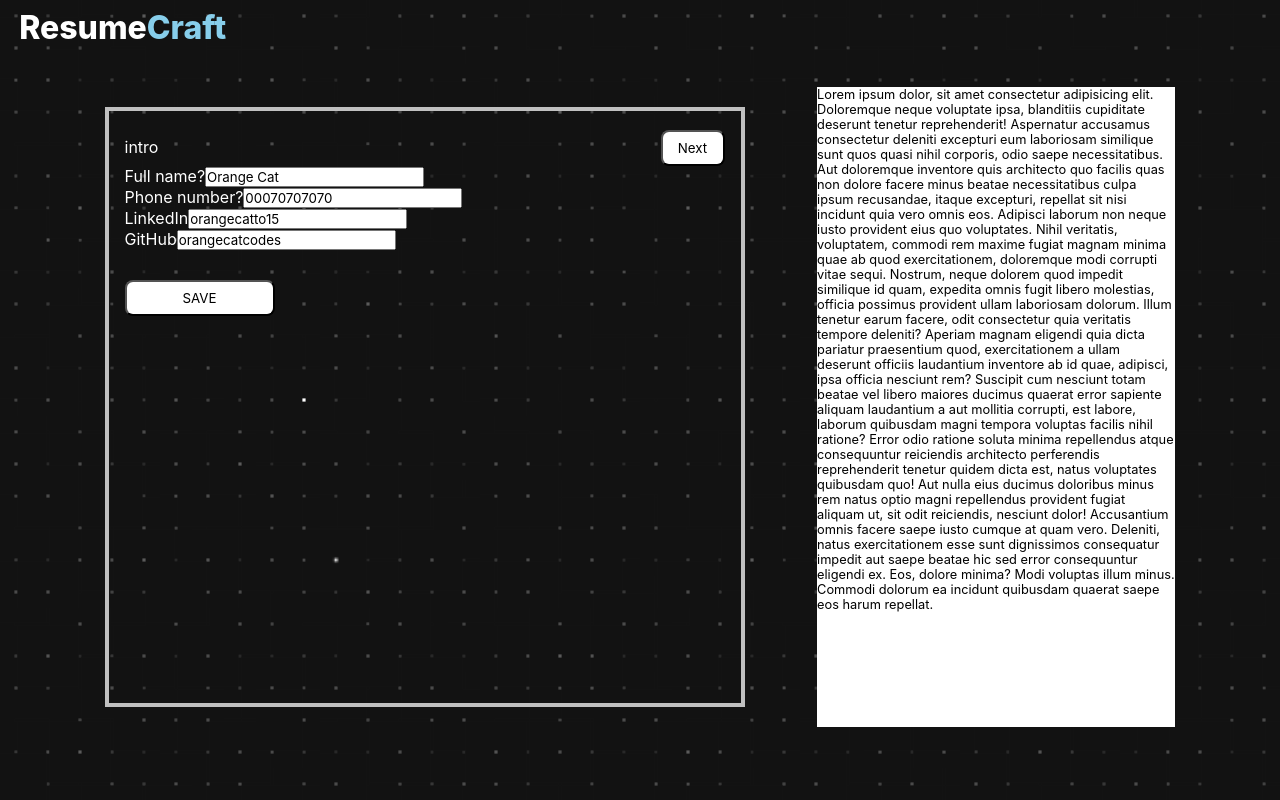
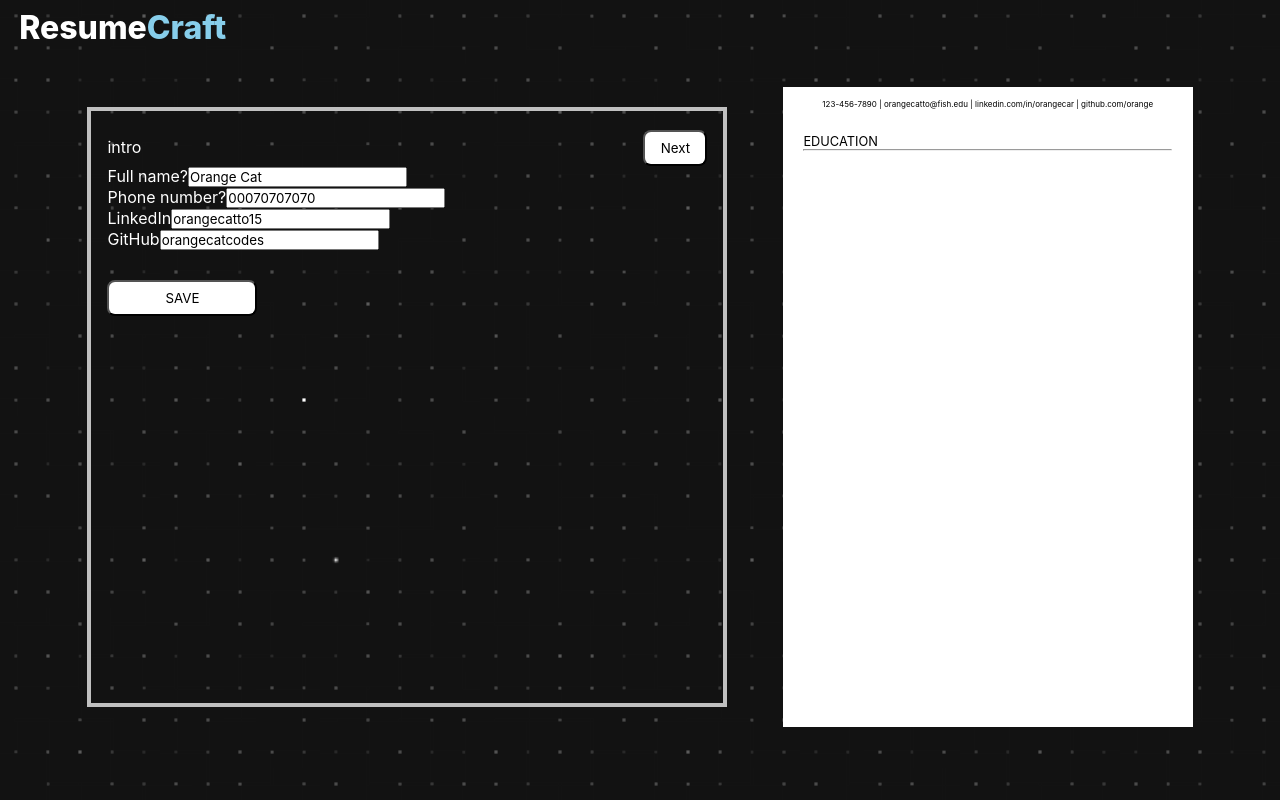
Before and after one commit to xplozion15/resume-craft, a React (Vite) app: page / in a window 1280 px wide. Both pictures are taken after a click on the button "GET STARTED". Built offline with nearby package versions, Linux system fonts and the light colour scheme; a web font is replaced by a local one.

Commit message:
chore: create latestStateObject to import latest state of infesection component

```diff
--- a/src/App.css
+++ b/src/App.css
@@ -55,8 +55,9 @@ button {
 }
 
 .resume-div {
+  font-family: "opensans";
   background-color: white;
-  width: 28vw;
+  width: 32vw;
   height: 80vh;
   overflow-y: scroll;
 }
@@ -93,3 +94,23 @@ input {
 textarea {
   color: black;
 }
+
+.resume-intro-container * {
+  padding:1%;
+  color: black;
+  text-align: center;
+}
+
+.contact-info {
+  font-size: 0.5rem;
+  font-weight: 400;
+}
+
+
+.education-container {
+  padding: 5%;
+}
+
+.education-title {
+  color: black;
+}
--- a/src/components/infoSection.jsx
+++ b/src/components/infoSection.jsx
@@ -1,7 +1,30 @@
 import { use, useState } from "react";
 import React from "react";
 
+
+// this object will be updated form the infosection getlateststatesinfo function and then i can export it to other resume component and then use it for preview
+
+let latestStatesInfoObject = {
+        personalInformation: "",
+        educationDetails: "",
+        workExperience:"",
+        projectDetails: "",
+        skillsInformation: "",
+}
+
 function InfoSection() {
+
+    function getLatestStatesInfo() {
+        latestStatesInfoObject.personalInformation = personalInfo;
+        latestStatesInfoObject.educationDetails =  education;
+        latestStatesInfoObject.workExperience = job;
+        latestStatesInfoObject.projectDetails = projects,
+        latestStatesInfoObject.skillsInformation = skills
+
+        console.log(latestStatesInfoObject);
+}
+
+
     const sections = ["intro", "education", "experience", "projects", "skills"];
     const [currentSection, setCurrentSection] = useState(0);
     const [personalInfo, setPersonalInfo] = useState({
@@ -844,7 +867,7 @@ function InfoSection() {
                                 />
                             </div>
 
-                            <button className="save-skills-button">SAVE</button>
+                            <button className="save-skills-button" onClick={getLatestStatesInfo}>SAVE</button>
                         </>
                     ) : null}
                 </div>
@@ -853,4 +876,4 @@ function InfoSection() {
     );
 }
 
-export { InfoSection };
+export { InfoSection , latestStatesInfoObject};
--- a/src/components/resumeSection.jsx
+++ b/src/components/resumeSection.jsx
@@ -1,40 +1,19 @@
 import { InfoSection } from "./infoSection.jsx";
+import { latestStatesInfoObject } from "./infoSection.jsx";
 
 function ResumeSection() {
   return (
     <>
       <div className="resume-div">
-        <p>
-          Lorem ipsum dolor, sit amet consectetur adipisicing elit. Doloremque
-          neque voluptate ipsa, blanditiis cupiditate deserunt tenetur
-          reprehenderit! Aspernatur accusamus consectetur deleniti excepturi eum
-          laboriosam similique sunt quos quasi nihil corporis, odio saepe
-          necessitatibus. Aut doloremque inventore quis architecto quo facilis
-          quas non dolore facere minus beatae necessitatibus culpa ipsum
-          recusandae, itaque excepturi, repellat sit nisi incidunt quia vero
-          omnis eos. Adipisci laborum non neque iusto provident eius quo
-          voluptates. Nihil veritatis, voluptatem, commodi rem maxime fugiat
-          magnam minima quae ab quod exercitationem, doloremque modi corrupti
-          vitae sequi. Nostrum, neque dolorem quod impedit similique id quam,
-          expedita omnis fugit libero molestias, officia possimus provident
-          ullam laboriosam dolorum. Illum tenetur earum facere, odit consectetur
-          quia veritatis tempore deleniti? Aperiam magnam eligendi quia dicta
-          pariatur praesentium quod, exercitationem a ullam deserunt officiis
-          laudantium inventore ab id quae, adipisci, ipsa officia nesciunt rem?
-          Suscipit cum nesciunt totam beatae vel libero maiores ducimus quaerat
-          error sapiente aliquam laudantium a aut mollitia corrupti, est labore,
-          laborum quibusdam magni tempora voluptas facilis nihil ratione? Error
-          odio ratione soluta minima repellendus atque consequuntur reiciendis
-          architecto perferendis reprehenderit tenetur quidem dicta est, natus
-          voluptates quibusdam quo! Aut nulla eius ducimus doloribus minus rem
-          natus optio magni repellendus provident fugiat aliquam ut, sit odit
-          reiciendis, nesciunt dolor! Accusantium omnis facere saepe iusto
-          cumque at quam vero. Deleniti, natus exercitationem esse sunt
-          dignissimos consequatur impedit aut saepe beatae hic sed error
-          consequuntur eligendi ex. Eos, dolore minima? Modi voluptas illum
-          minus. Commodi dolorum ea incidunt quibusdam quaerat saepe eos harum
-          repellat.
-        </p>
+        <div className="resume-intro-container">
+            <h2 className="name">{latestStatesInfoObject.personalInformation.fullName}</h2>
+            <p className="contact-info">123-456-7890 | orangecatto@fish.edu | linkedin.com/in/orangecar | github.com/orange</p>
+        </div>
+
+        <div className="education-container">
+            <p className="education-title">EDUCATION</p>
+            <hr />
+        </div>
       </div>
     </>
   );
--- a/src/index.css
+++ b/src/index.css
@@ -1,6 +1,11 @@
 @font-face {
   font-family: "inter";
   src: url("./src/assets/fonts/inter.ttf");
+}
+
+@font-face {
+  font-family: "opensans";
+  src: url("./src/assets/fonts/opensans.ttf");
 }
 
 body {
@@ -16,3 +21,8 @@ body {
   padding: 0;
   box-sizing: border-box;
 }
+
+
+.name {
+  font-size: 2rem;
+}
```
Also changed, not shown: src/assets/fonts/opensans.ttf (added).
